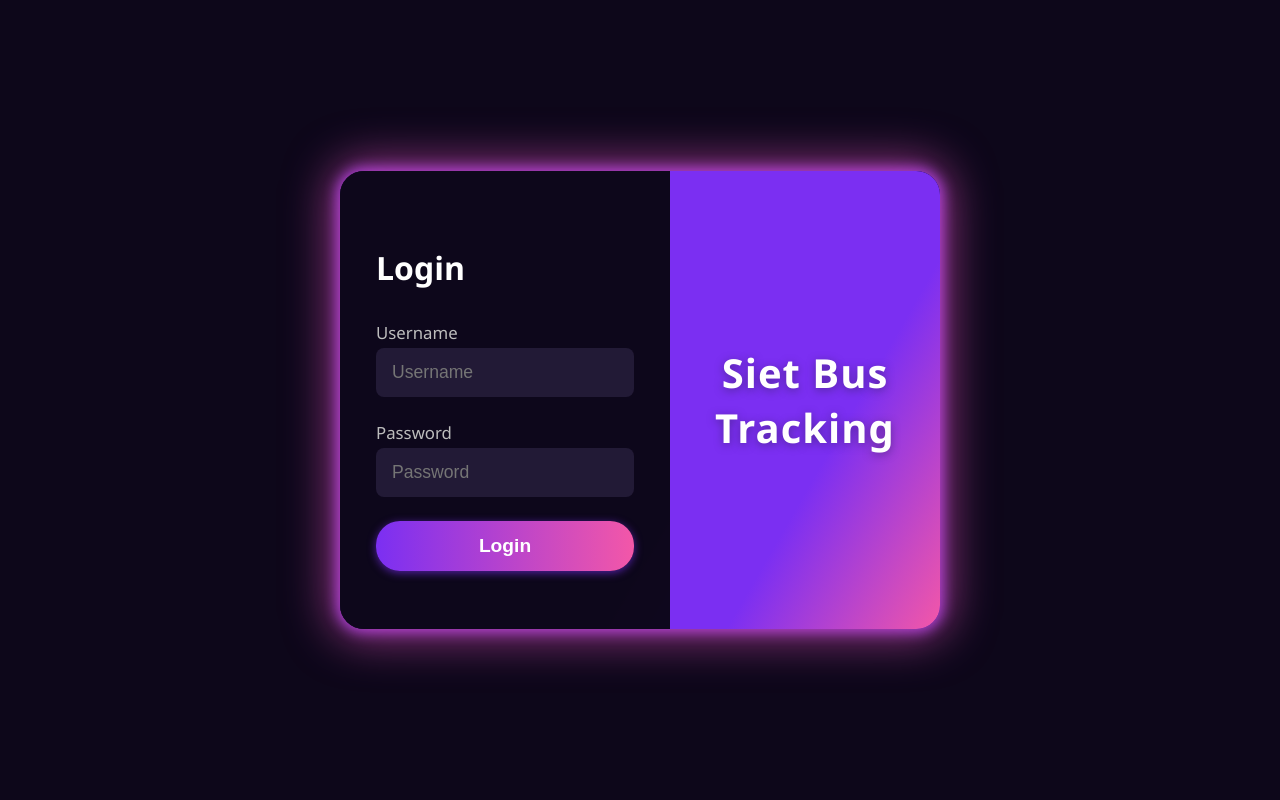
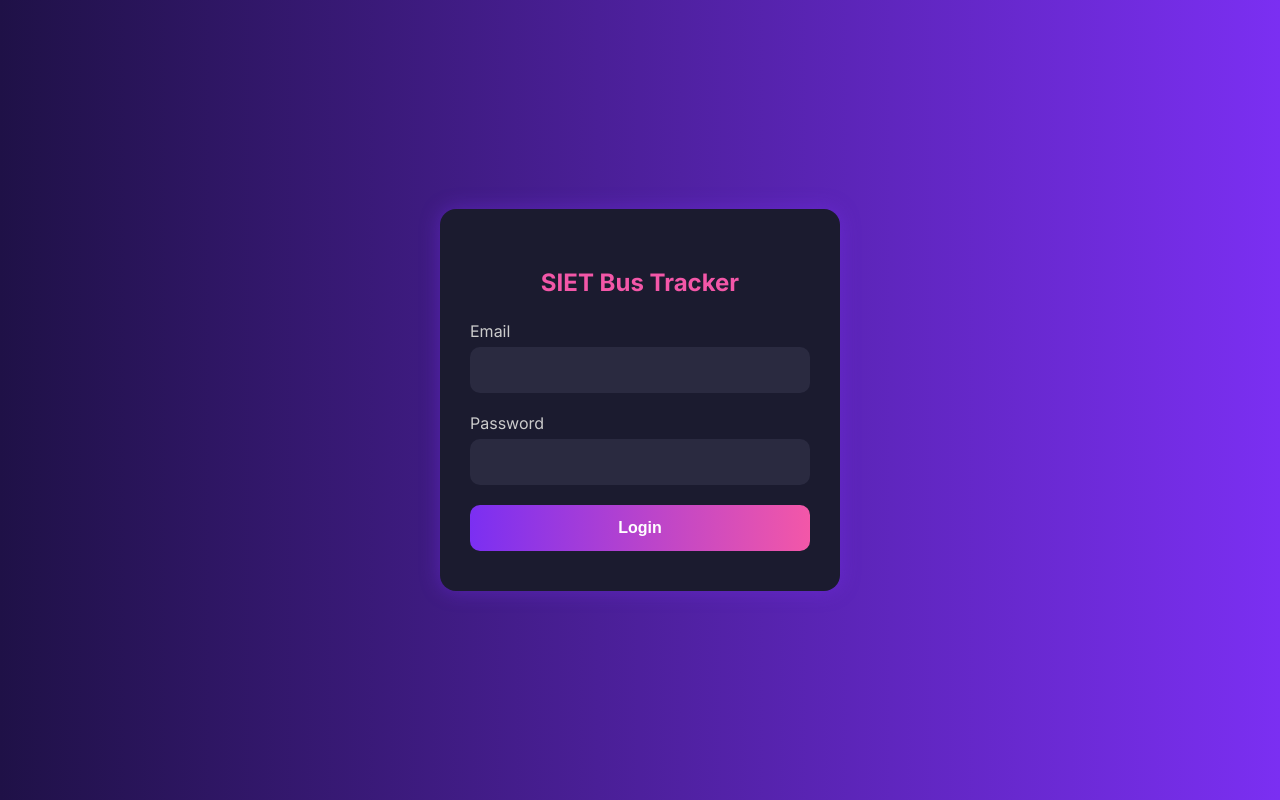
Before and after one commit to murali2277/bus_live_tracking, a plain HTML site: page login.html in a window 1280 px wide. Drawn offline with nearby package versions, Linux system fonts and the light colour scheme.

Commit message:
chamges ui

```diff
--- a/login.html
+++ b/login.html
@@ -2,160 +2,136 @@
 <html lang="en">
 <head>
   <meta charset="UTF-8" />
-  <meta name="viewport" content="width=device-width, initial-scale=1.0" />
-  <title>Login - Live Bus Tracker</title>
+  <meta name="viewport" content="width=device-width, initial-scale=1.0"/>
+  <title>Login - SIET Bus Tracker</title>
+  <link href="https://fonts.googleapis.com/css2?family=Inter:wght@400;600;700&display=swap" rel="stylesheet">
+  <script src="https://cdn.jsdelivr.net/npm/@supabase/supabase-js"></script>
   <style>
+    * {
+      box-sizing: border-box;
+    }
     body {
       margin: 0;
-      padding: 0;
-      min-height: 100vh;
-      background: #0d071a;
+      font-family: 'Inter', sans-serif;
+      background: linear-gradient(to right, #1f1147, #7b2ff2);
       display: flex;
       align-items: center;
       justify-content: center;
-      font-family: 'Segoe UI', Arial, sans-serif;
+      height: 100vh;
     }
-    .login-container {
-      display: flex;
-      width: 600px;
-      min-height: 400px;
-      border-radius: 24px;
-      overflow: hidden;
-      box-shadow: 0 0 32px 4px #7b2ff2a0;
-      background: linear-gradient(120deg, #1a103d 60%, #7b2ff2 100%);
-      position: relative;
-      animation: glow 2s infinite alternate;
+    .login-box {
+      background: #1b1b2f;
+      padding: 40px 30px;
+      border-radius: 16px;
+      box-shadow: 0 0 20px rgba(123, 47, 242, 0.4);
+      width: 100%;
+      max-width: 400px;
+      color: #fff;
     }
-    @keyframes glow {
-      0% {
-        box-shadow: 0 0 32px 4px #7b2ff2a0, 0 0 0px 0px #f357a8;
+    .login-box h2 {
+      text-align: center;
+      margin-bottom: 24px;
+      font-weight: 700;
+      color: #f357a8;
     }
-      100% {
-        box-shadow: 0 0 48px 12px #f357a8a0, 0 0 16px 4px #7b2ff2;
+    .input-group {
+      margin-bottom: 20px;
     }
+    .input-group label {
+      display: block;
+      margin-bottom: 6px;
+      color: #ccc;
+      font-weight: 500;
     }
-    .login-form {
-      flex: 1;
-      padding: 48px 36px;
-      background: rgba(13,7,26,0.95);
-      display: flex;
-      flex-direction: column;
-      justify-content: center;
-      z-index: 2;
+    .input-group input {
+      width: 100%;
+      padding: 14px;
+      border: none;
+      border-radius: 10px;
+      background: #2a2a40;
+      color: #fff;
+      font-size: 1rem;
     }
-    .login-form h2 {
-      color: #fff;
-      margin-bottom: 32px;
+    .input-group input:focus {
+      outline: none;
+      box-shadow: 0 0 0 2px #7b2ff2;
+    }
+    .login-box button {
+      width: 100%;
+      padding: 14px;
+      background: linear-gradient(90deg, #7b2ff2, #f357a8);
+      border: none;
+      border-radius: 10px;
+      color: white;
       font-weight: 600;
-      font-size: 2rem;
+      font-size: 1rem;
+      cursor: pointer;
+      transition: 0.3s;
     }
-    .login-form label {
-      color: #bdbdbd;
-      font-size: 1.05rem;
-      margin-bottom: 4px;
-    }
-    .login-form input {
-      padding: 14px 16px;
-      margin-bottom: 24px;
-      border: none;
-      border-radius: 8px;
-      background: #221a36;
-      color: #fff;
-      font-size: 1.1rem;
-      outline: none;
-      transition: background 0.2s;
-    }
-    .login-form input:focus {
-      background: #2d1e4f;
-    }
-    .login-form button {
-      background: linear-gradient(90deg, #7b2ff2, #f357a8);
-      color: #fff;
-      border: none;
-      border-radius: 24px;
-      padding: 14px 0;
-      font-size: 1.2rem;
-      font-weight: 600;
-      cursor: pointer;
-      margin-bottom: 10px;
-      box-shadow: 0 2px 8px #7b2ff2a0;
-      transition: background 0.2s;
-    }
-    .login-form button:hover {
+    .login-box button:hover {
       background: linear-gradient(90deg, #f357a8, #7b2ff2);
     }
-    .login-form .error {
+    .error {
+      text-align: center;
       color: #ff4d6d;
-      font-size: 1rem;
-      margin-bottom: 16px;
-      text-align: center;
+      font-size: 0.9rem;
+      margin-bottom: 12px;
       display: none;
     }
-    .welcome-section {
-      flex: 1;
-      background: linear-gradient(120deg, #7b2ff2 60%, #f357a8 100%);
-      color: #fff;
-      display: flex;
-      flex-direction: column;
-      align-items: center;
-      justify-content: center;
-      padding: 24px 12px;
-      z-index: 1;
-    }
-    .welcome-section h1 {
-      font-size: 2.5rem;
-      margin: 0 0 0 0;
-      font-weight: 700;
-      letter-spacing: 1px;
-      text-align: center;
-      text-shadow: 0 2px 8px #2d1e4f80;
-    }
-    @media (max-width: 800px) {
-      .login-container {
-        flex-direction: column;
-        width: 98vw;
-        min-width: 0;
-      }
-      .welcome-section {
-        display: none;
+    @media (max-width: 480px) {
+      .login-box {
+        margin: 0 16px;
+        padding: 30px 20px;
       }
     }
   </style>
 </head>
 <body>
-  <div class="login-container">
-    <form class="login-form" id="login-form">
-      <h2>Login</h2>
-      <div class="error" id="login-error">Invalid username or password</div>
-      <label for="username">Username</label>
-      <input type="text" id="username" name="username" placeholder="Username" required />
+
+  <div class="login-box">
+    <h2>SIET Bus Tracker</h2>
+    <form id="login-form">
+      <div class="error" id="login-error">❌ Invalid email or password</div>
+      <div class="input-group">
+        <label for="email">Email</label>
+        <input type="email" id="email" required />
+      </div>
+      <div class="input-group">
         <label for="password">Password</label>
-      <input type="password" id="password" name="password" placeholder="Password" required />
+        <input type="password" id="password" required />
+      </div>
       <button type="submit">Login</button>
     </form>
-    <div class="welcome-section">
-      <h1>Siet Bus Tracking</h1>
   </div>
-  </div>
+
  <script>
-    // Demo credentials
-    const USERS = [
-      { username: 'admin', password: 'admin123' },
-      { username: 'user', password: 'user123' }
-    ];
-    document.getElementById('login-form').addEventListener('submit', function(e) {
+  const SUPABASE_URL = "https://ghxieyylfuhkoutemmog.supabase.co";
+    const SUPABASE_KEY = "eyJhbGciOiJIUzI1NiIsInR5cCI6IkpXVCJ9.eyJpc3MiOiJzdXBhYmFzZSIsInJlZiI6ImdoeGlleXlsZnVoa291dGVtbW9nIiwicm9sZSI6ImFub24iLCJpYXQiOjE3NTE0NDMzMzIsImV4cCI6MjA2NzAxOTMzMn0.CPLQ1HsBdS8xlvk-DIu8BuGoSWQImYsuMgxyH5I0MZg";
+
+
+  const { createClient } = supabase;
+  const supabaseClient = createClient(SUPABASE_URL, SUPABASE_KEY);
+
+  document.getElementById('login-form').addEventListener('submit', async function (e) {
     e.preventDefault();
-      const username = document.getElementById('username').value;
-      const password = document.getElementById('password').value;
-      const user = USERS.find(u => u.username === username && u.password === password);
-      if (user) {
-        // Set login flag and redirect
+    const email = document.getElementById('email').value.trim();
+    const password = document.getElementById('password').value.trim();
+    const errorEl = document.getElementById('login-error');
+
+    const { data, error } = await supabaseClient.auth.signInWithPassword({
+      email,
+      password
+    });
+
+    if (error) {
+      errorEl.textContent = `❌ ${error.message}`;
+      errorEl.style.display = 'block';
+    } else {
       localStorage.setItem('isLoggedIn', 'true');
       window.location.href = 'index.html';
-      } else {
-        document.getElementById('login-error').style.display = 'block';
     }
   });
 </script>
+
 </body>
 </html>
```
Also changed, not shown: index.html (+161 -11 lines). Lines whose indentation alone changed are shown as unchanged.
